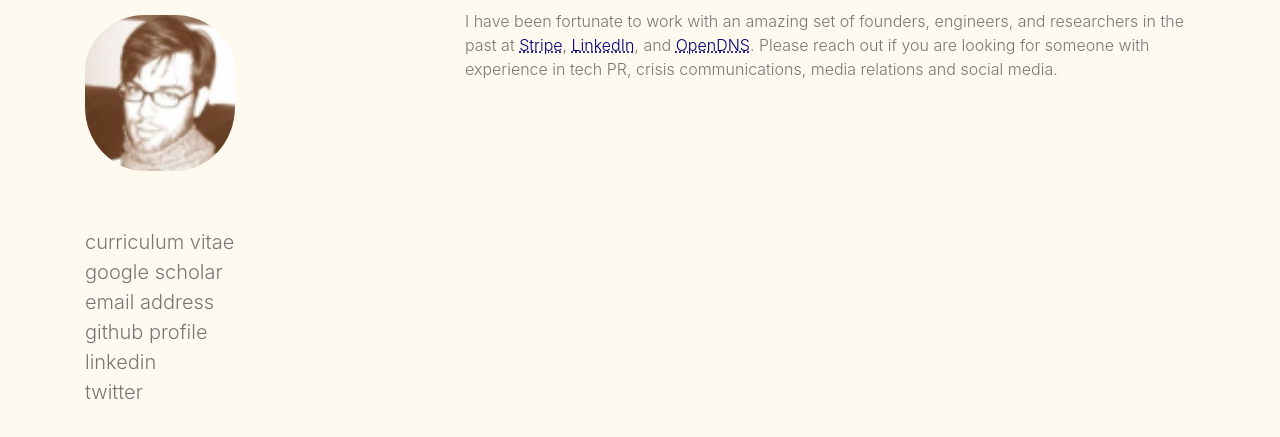
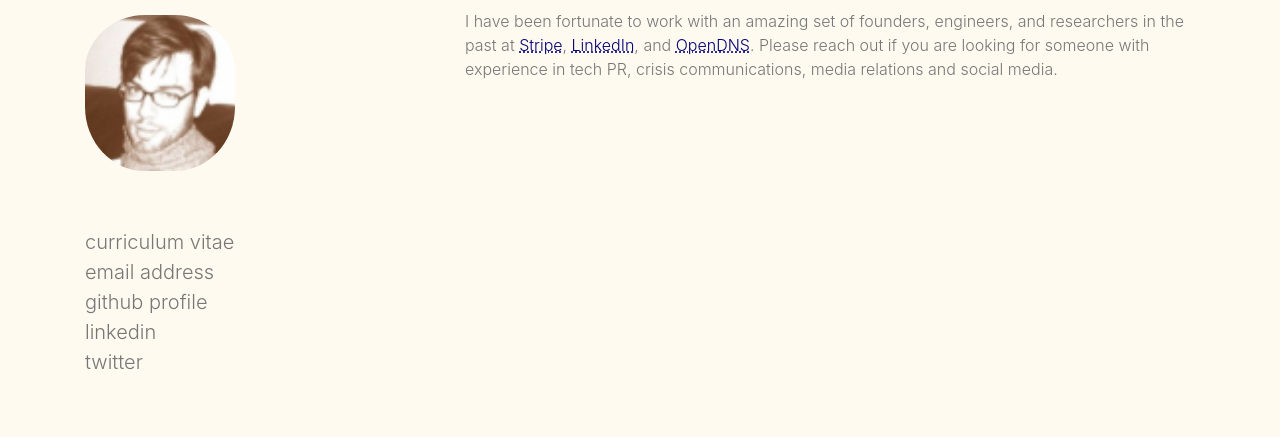
Before and after one commit to stephen-andrew-lynch/stephen-andrew-lynch.github.io, a plain HTML site: page index.html in a window 1280 px wide. Shown: the part 207-644 px from the top of the page. Drawn offline with nearby package versions, Linux system fonts and the light colour scheme.

Commit message:
Update index.html
remove boilerplate for G scholar links

```diff
--- a/index.html
+++ b/index.html
@@ -24,7 +24,6 @@
                 <p class="name">Stephen Lynch</p>
                 <img src="images/profile-todo.png" class="profilepic pt-3 pb-2">
                 <div class="pt-5 menur"><a class="menulink" target="_blank" href="assets/TODO.pdf">curriculum vitae</a></div>
-                <div class=""><a class="menulink" target="_blank" href="https://scholar.google.com/citations?user=TODO">google scholar</a></div>
                 <div class=""><a class="menulink" target="_blank" href="mailto:steve AT futureten.se">email address</a></div>
                 <div class=""><a class="menulink" target="_blank" href="https://github.com/stephen-andrew-lynch">github profile</a></div>
                 <div class=""><a class="menulink" target="_blank" href="https://www.linkedin.com/in/stephenandrewlynch/">linkedin</a></div>
```
